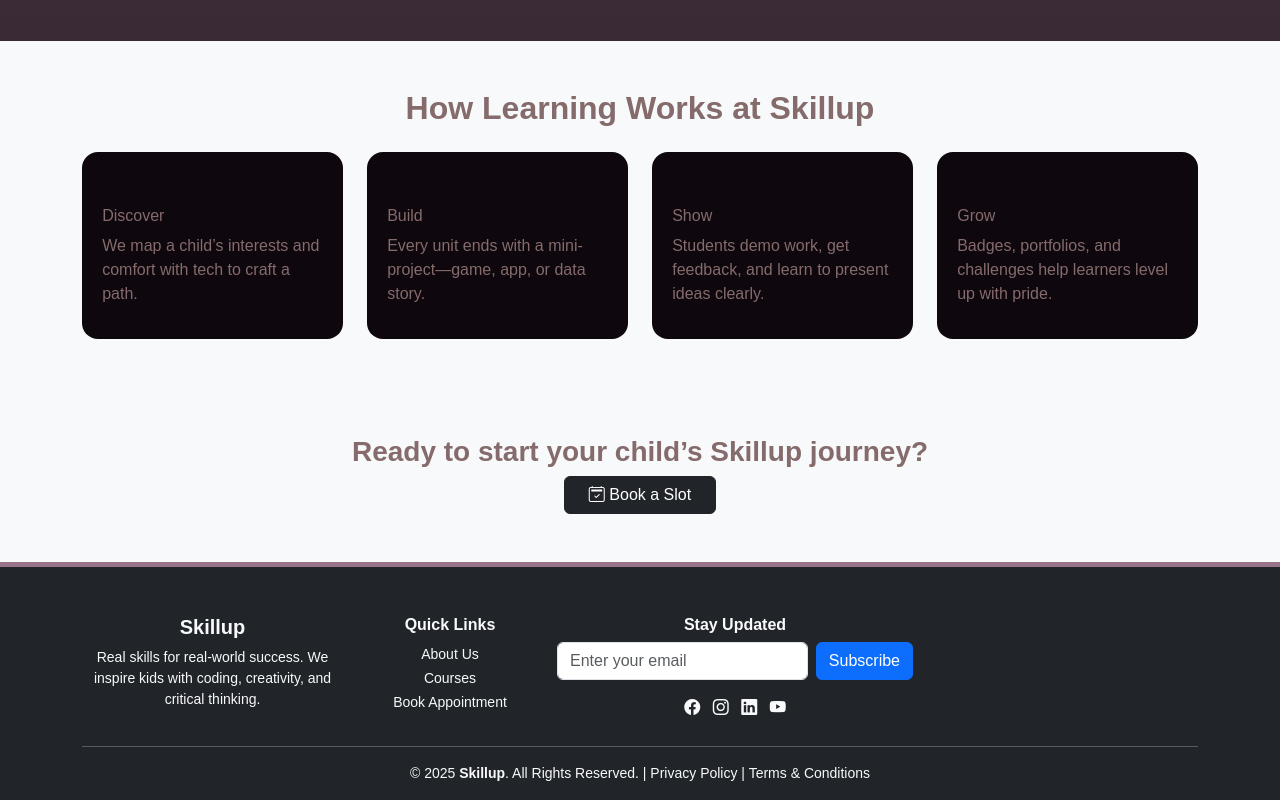
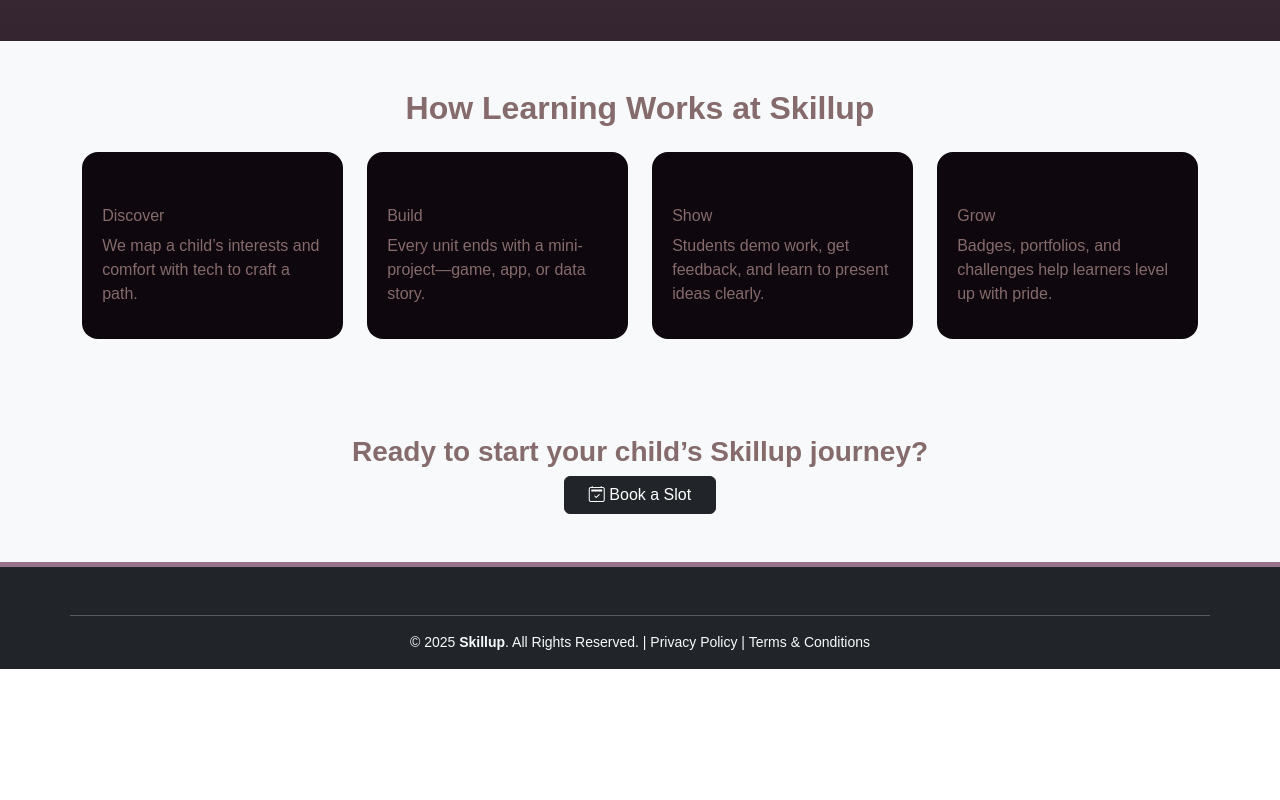
Before and after one commit to Soma-Shendage/web_auto, a plain HTML site: page Skillup/EdTech/about.html in a window 1280 px wide. Shown: the part 1954-2754 px from the top of the page. After the commit the page ends 2623 px from the top, so only its background shows below. Drawn offline with nearby package versions, Linux system fonts and the light colour scheme.

Commit message:
Update about.html

```diff
--- a/Skillup/EdTech/about.html
+++ b/Skillup/EdTech/about.html
@@ -184,41 +184,7 @@
   <div class="container">
     <div class="row">
 
-      <!-- Brand / About -->
-      <div class="col-md-3">
-        <h5 class="fw-bold">Skillup</h5>
-        <p class="small">
-          Real skills for real-world success.
-          We inspire kids with coding, creativity, and critical thinking.
-        </p>
-      </div>
 
-      <!-- Quick Links -->
-      <div class="col-md-2">
-        <h6 class="fw-bold">Quick Links</h6>
-        <ul class="list-unstyled">
-          <li><a href="#" class="text-light text-decoration-none small">About Us</a></li>
-          <li><a href="#" class="text-light text-decoration-none small">Courses</a></li>
-          <li><a href="#" class="text-light text-decoration-none small">Book Appointment</a></li>
-        </ul>
-      </div>
-
-      <!-- Newsletter -->
-      <div class="col-md-4">
-        <h6 class="fw-bold">Stay Updated</h6>
-        <form class="d-flex mt-2">
-          <input type="email" class="form-control me-2" placeholder="Enter your email">
-          <button class="btn btn-primary">Subscribe</button>
-        </form>
-        <div class="mt-3">
-          <a href="#" class="text-light me-2"><i class="bi bi-facebook"></i></a>
-          <a href="#" class="text-light me-2"><i class="bi bi-instagram"></i></a>
-          <a href="#" class="text-light me-2"><i class="bi bi-linkedin"></i></a>
-          <a href="#" class="text-light"><i class="bi bi-youtube"></i></a>
-        </div>
-      </div>
-
-    </div>
 
     <!-- Divider -->
     <hr class="border-light">
```
